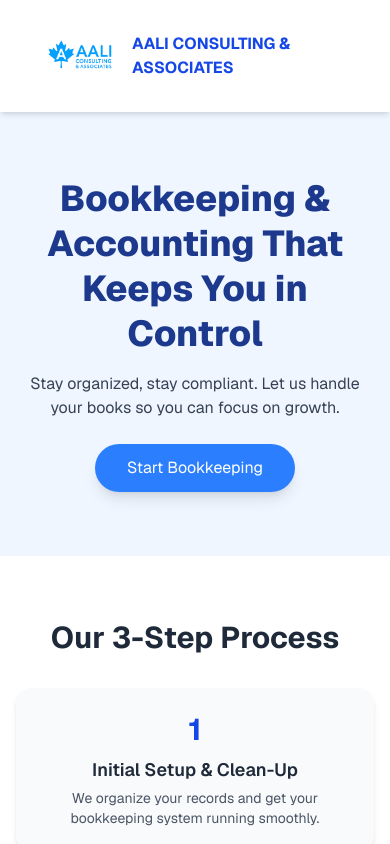
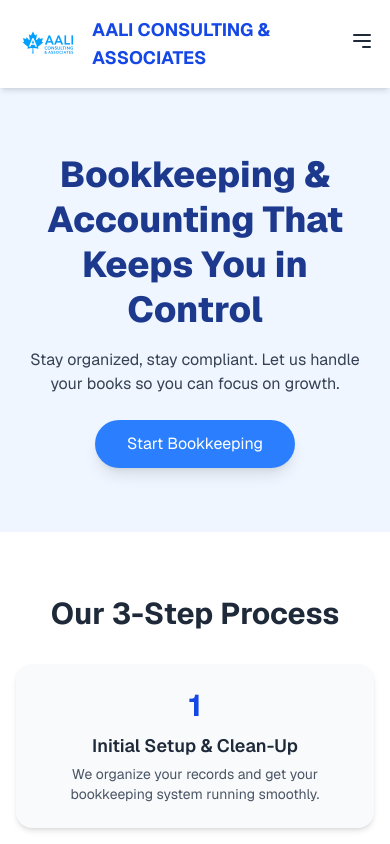
Before and after one commit to forbiddenbey13/aali-consulting, a Next.js app: page /SSBR in a window 390 px wide. Shown: the top 844 px of the page. Built offline with nearby package versions, Linux system fonts and the light colour scheme.

Commit message:
navbar responsive
responsive

```diff
--- a/app/components/Footer.tsx
+++ b/app/components/Footer.tsx
@@ -3,11 +3,11 @@ import Link from 'next/link';
 
 const HomePage: React.FC = () => {
     return(
-<footer className="bg-[#282c34] text-white py-20 px-10">
-        <div className="grid md:grid-cols-2 gap-16 text-sm">
+<footer className="bg-[#282c34] text-white py-10 px-4 md:py-20 md:px-10">
+        <div className="grid grid-cols-1 gap-12 text-sm md:grid-cols-2 md:gap-16">
           <div className="md:col-span-1">
-            <h1 className="font-bold text-6xl leading-tight mb-6">Let's Talk About Your Financial Goals!</h1>
-            <p className="mb-8 max-w-md text-base">Whether you're filing taxes, launching a business, or planning ahead -- we're here to help. Book your free consultation today and take the first step with clarity and confidence.</p>
+            <h1 className="font-bold text-4xl leading-tight mb-4 md:text-6xl md:mb-6">Let's Talk About Your Financial Goals!</h1>
+            <p className="mb-6 max-w-md text-sm md:text-base">Whether you're filing taxes, launching a business, or planning ahead -- we're here to help. Book your free consultation today and take the first step with clarity and confidence.</p>
             <div className="flex space-x-3 text-base">
               <span>Fb</span>
               <span>In</span>
@@ -15,7 +15,7 @@ const HomePage: React.FC = () => {
               <span>Ln</span>
             </div>
           </div>
-          <div className="md:col-span-1 grid grid-cols-1 sm:grid-cols-3 gap-12">
+          <div className="md:col-span-1 grid grid-cols-1 gap-8 sm:grid-cols-2 lg:grid-cols-3 md:gap-12">
             <div>
               <h4 className="font-bold text-lg mb-4">Navigation</h4>
               <ul className="space-y-2">
--- a/app/components/Header.tsx
+++ b/app/components/Header.tsx
@@ -1,18 +1,35 @@
-import React from 'react';
+"use client";
+
+import React, { useState } from 'react';
 
 const HomePage: React.FC = () => {
+  const [isMenuOpen, setIsMenuOpen] = useState(false);
 
+  const toggleMenu = () => {
+    setIsMenuOpen(!isMenuOpen);
+  };
 
   return (
     <div className="font-sans text-gray-800">
       {/* Navbar */}
-      <nav className="flex justify-between items-center px-10 py-4 shadow-md bg-white sticky top-0 z-50">
+      <nav className="flex items-center justify-between px-4 py-3 shadow-md bg-white sticky top-0 z-50 md:px-10">
         <div className="flex items-center">
-          <img src="/Web Assets/Logo Design/E537C7B6-C30C-48F9-A4EC-C69A8C5C07B1.png" alt="AALI Consulting Logo" className="h-20 w-auto mr-3" />
-          <div className="text-1xl font-bold text-blue-700">AALI CONSULTING & ASSOCIATES</div>
+          <img src="/Web Assets/Logo Design/E537C7B6-C30C-48F9-A4EC-C69A8C5C07B1.png" alt="AALI Consulting Logo" className="h-16 w-auto mr-3 md:h-20" />
+          <div className="text-lg font-bold text-blue-700 md:text-xl">AALI CONSULTING & ASSOCIATES</div>
         </div>
-        <div className="flex-grow flex justify-center">
-          <ul className="hidden md:flex space-x-4 text-sm">
+
+        {/* Hamburger menu for mobile */}
+        <div className="md:hidden">
+          <button onClick={toggleMenu} className="text-gray-800 focus:outline-none">
+            <svg className="w-6 h-6" fill="none" stroke="currentColor" viewBox="0 0 24 24" xmlns="http://www.w3.org/2000/svg">
+              <path strokeLinecap="round" strokeLinejoin="round" strokeWidth="2" d="M4 6h16M4 12h16m-7 6h7"></path>
+            </svg>
+          </button>
+        </div>
+
+        {/* Desktop navigation */}
+        <div className="hidden md:flex flex-grow justify-center">
+          <ul className="flex space-x-4 text-sm">
             <li><a href="/" className="px-4 py-2 rounded-full hover:bg-gray-100 transition-colors duration-200 shadow-sm">Home</a></li>
             <li><a href="/#what-we-do" className="px-4 py-2 rounded-full hover:bg-gray-100 transition-colors duration-200 shadow-sm">Services</a></li>
             <li><a href="/#resources" className="px-4 py-2 rounded-full hover:bg-gray-100 transition-colors duration-200 shadow-sm">Resources</a></li>
@@ -20,14 +37,20 @@ const HomePage: React.FC = () => {
             <li><a href="/ContactUs" className="px-4 py-2 rounded-full hover:bg-gray-100 transition-colors duration-200 shadow-sm">Contact Us</a></li>
           </ul>
         </div>
-        <div className="w-auto"></div> {/* Empty div to balance the flex-grow of the center div */}
-        {/* <div className="space-x-3 text-sm hidden md:block">
-          <button className="text-gray-700 px-4 py-2 rounded-full hover:bg-gray-100 transition-colors duration-200">Sign Up</button>
-          <button className="bg-white border border-gray-300 text-gray-700 px-4 py-2 rounded-full shadow-sm hover:bg-gray-100 transition-colors duration-200">Log In</button>
-        </div> */}
+
+        {/* Mobile navigation */}
+        {isMenuOpen && (
+          <div className="md:hidden absolute top-full left-0 w-full bg-white shadow-md py-2">
+            <ul className="flex flex-col items-center space-y-2 text-sm">
+              <li><a href="/" className="block w-full text-center px-4 py-2 hover:bg-gray-100 transition-colors duration-200">Home</a></li>
+              <li><a href="/#what-we-do" className="block w-full text-center px-4 py-2 hover:bg-gray-100 transition-colors duration-200">Services</a></li>
+              <li><a href="/#resources" className="block w-full text-center px-4 py-2 hover:bg-gray-100 transition-colors duration-200">Resources</a></li>
+              <li><a href="/AboutUs" className="block w-full text-center px-4 py-2 hover:bg-gray-100 transition-colors duration-200">About Us</a></li>
+              <li><a href="/ContactUs" className="block w-full text-center px-4 py-2 hover:bg-gray-100 transition-colors duration-200">Contact Us</a></li>
+            </ul>
+          </div>
+        )}
       </nav>
-
-
     </div>
   );
 };
```
